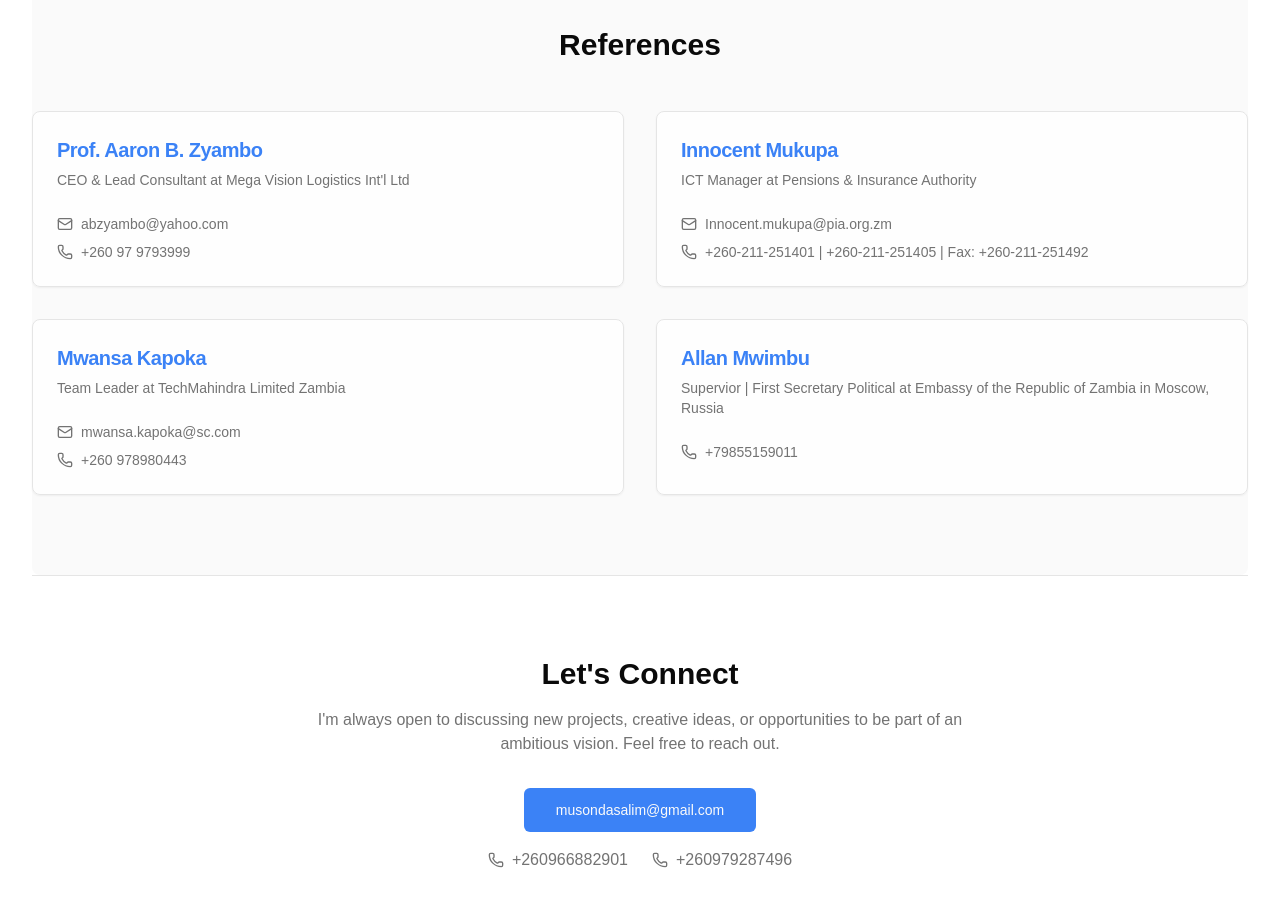
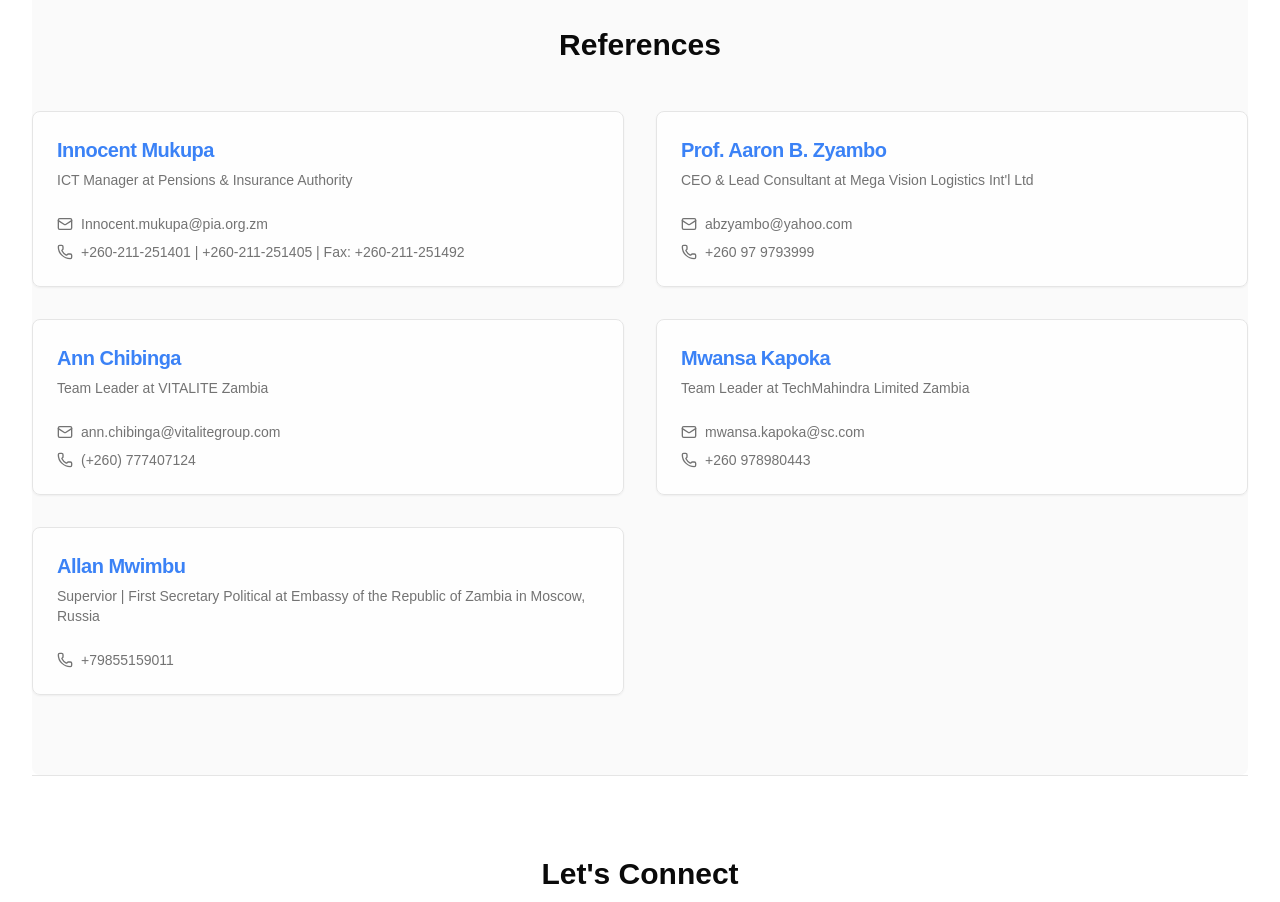
Before and after one commit to MS0C54073/muzoprof, a Next.js app: page / in a window 1280 px wide. Shown: the part 5260-6162 px from the top of the page. Built offline with nearby package versions, Linux system fonts and the light colour scheme.

Commit message:
under referees include Ann Chibinga –VITALITE Zambia Team Leader ann.chi

```diff
--- a/src/app/page.tsx
+++ b/src/app/page.tsx
@@ -284,6 +284,13 @@ const certifications = [
 
 const references = [
     {
+        name: "Innocent Mukupa",
+        title: "ICT Manager",
+        company: "Pensions & Insurance Authority",
+        email: "Innocent.mukupa@pia.org.zm",
+        phone: "+260-211-251401 | +260-211-251405 | Fax: +260-211-251492"
+    },
+    {
         name: "Prof. Aaron B. Zyambo",
         title: "CEO & Lead Consultant",
         company: "Mega Vision Logistics Int'l Ltd",
@@ -291,11 +298,11 @@ const references = [
         phone: "+260 97 9793999"
     },
     {
-        name: "Innocent Mukupa",
-        title: "ICT Manager",
-        company: "Pensions & Insurance Authority",
-        email: "Innocent.mukupa@pia.org.zm",
-        phone: "+260-211-251401 | +260-211-251405 | Fax: +260-211-251492"
+        name: "Ann Chibinga",
+        title: "Team Leader",
+        company: "VITALITE Zambia",
+        email: "ann.chibinga@vitalitegroup.com",
+        phone: "(+260) 777407124"
     },
     {
         name: "Mwansa Kapoka",
```
